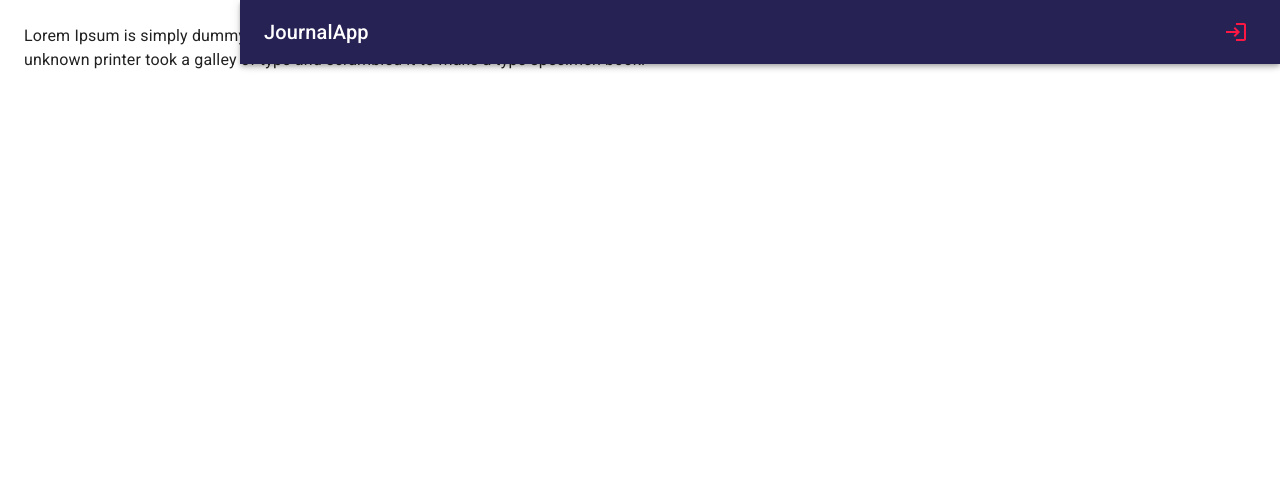
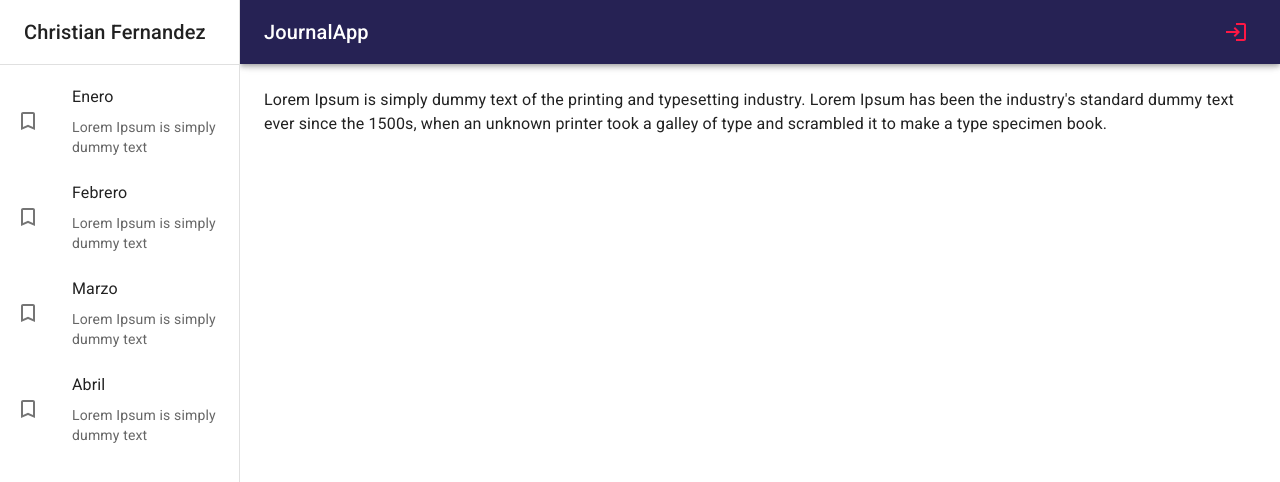
Before and after one commit to chmalo/journal-app, a React (Vite) app: page / in a window 1280 px wide. Shown: the top 482 px of the page. Built offline with nearby package versions, Linux system fonts and the light colour scheme.

Commit message:
feat: sidebar

```diff
--- /dev/null
+++ b/src/journal/components/Sidebar.tsx
@@ -0,0 +1,57 @@
+import {
+  Box,
+  Divider,
+  Drawer,
+  Grid,
+  List,
+  ListItem,
+  ListItemButton,
+  ListItemIcon,
+  ListItemText,
+  Toolbar,
+  Typography,
+} from "@mui/material"
+import { TurnedInNot } from "@mui/icons-material"
+
+export const Sidebar = ({ drawerWidth }: { drawerWidth: number }) => {
+  return (
+    <Box
+      component="nav"
+      sx={{ width: { sm: drawerWidth }, flexShrink: { sm: 0 } }}
+    >
+      <Drawer
+        variant="permanent"
+        open
+        sx={{
+          display: { xs: "block" },
+          "& .MuiDrawer-paper": { boxSizing: "border-box", width: drawerWidth },
+        }}
+      >
+        <Toolbar>
+          <Typography variant="h6" noWrap component="div">
+            Christian Fernandez
+          </Typography>
+        </Toolbar>
+        <Divider />
+
+        <List>
+          {["Enero", "Febrero", "Marzo", "Abril"].map((text) => (
+            <ListItem key={text} disablePadding>
+              <ListItemButton>
+                <ListItemIcon>
+                  <TurnedInNot />
+                </ListItemIcon>
+                <Grid container>
+                  <ListItemText primary={text} />
+                  <ListItemText
+                    secondary={"Lorem Ipsum is simply dummy text"}
+                  />
+                </Grid>
+              </ListItemButton>
+            </ListItem>
+          ))}
+        </List>
+      </Drawer>
+    </Box>
+  )
+}
--- a/src/journal/components/index.ts
+++ b/src/journal/components/index.ts
@@ -1 +1,2 @@
 export * from "./NavBar"
+export * from "./Sidebar"
--- a/src/journal/layout/JournalLayout.tsx
+++ b/src/journal/layout/JournalLayout.tsx
@@ -1,5 +1,5 @@
-import { Box } from "@mui/material"
-import { NavBar } from "../components"
+import { Box, Toolbar } from "@mui/material"
+import { NavBar, Sidebar } from "../components"
 
 const drawerWidth = 240
 
@@ -8,7 +8,10 @@
     <Box sx={{ display: "flex" }}>
       <NavBar drawerWidth={drawerWidth} />
 
+      <Sidebar drawerWidth={drawerWidth} />
+
       <Box component="main" sx={{ flexGrow: 1, p: 3 }}>
+        <Toolbar />
         {children}
       </Box>
     </Box>
```
